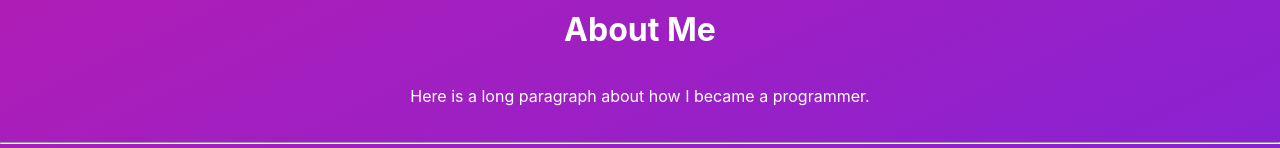
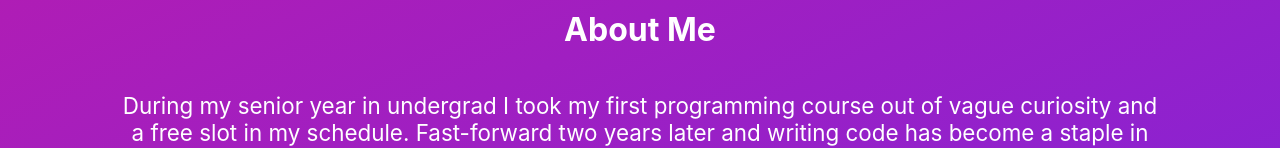
Before and after one commit to louiecasula/Portfolio, a React (Create React App) app: page / in a window 1280 px wide. Shown: the part 562-710 px from the top of the page. Built offline with nearby package versions, Linux system fonts and the light colour scheme.

Commit message:
Filled out some of the About paragraph.

```diff
--- a/src/pages/About.css
+++ b/src/pages/About.css
@@ -1,11 +1,14 @@
 .about-block {
-    margin: 20px;
+    margin-left: 9%;
+    margin-right: 9%;
+    margin-bottom: 2%;
     display: flex;
-    flex-basis: 1;
     justify-content: center;
-    gap: 70px;
+    align-items: center;
+    gap: 60px;
 }
 
-.about-image {
-    height: 300px;
+.about-block p {
+    font-size: 1.4rem;
+    text-align: center;
 }
--- a/src/pages/About.js
+++ b/src/pages/About.js
@@ -7,7 +7,11 @@ function About() {
             <hr/>
             <h1 id="about">About Me</h1>
             <div className="about-block">
-                <p>Here is a long paragraph about how I became a programmer. </p>
+                <p>
+                    During my senior year in undergrad I took my first programming course out of vague curiosity and a free slot in my schedule.
+                    Fast-forward two years later and writing code has become a staple in my everyday life, whether doing daily LeetCode problems or learning how to create an idea that came to me in the shower.
+                    After all of the time I've spent studying, there is still an entire world left to discover and I'm excited to stumble upon that next educational endeavor.
+                </p>
             </div>
         </>
     )
```
